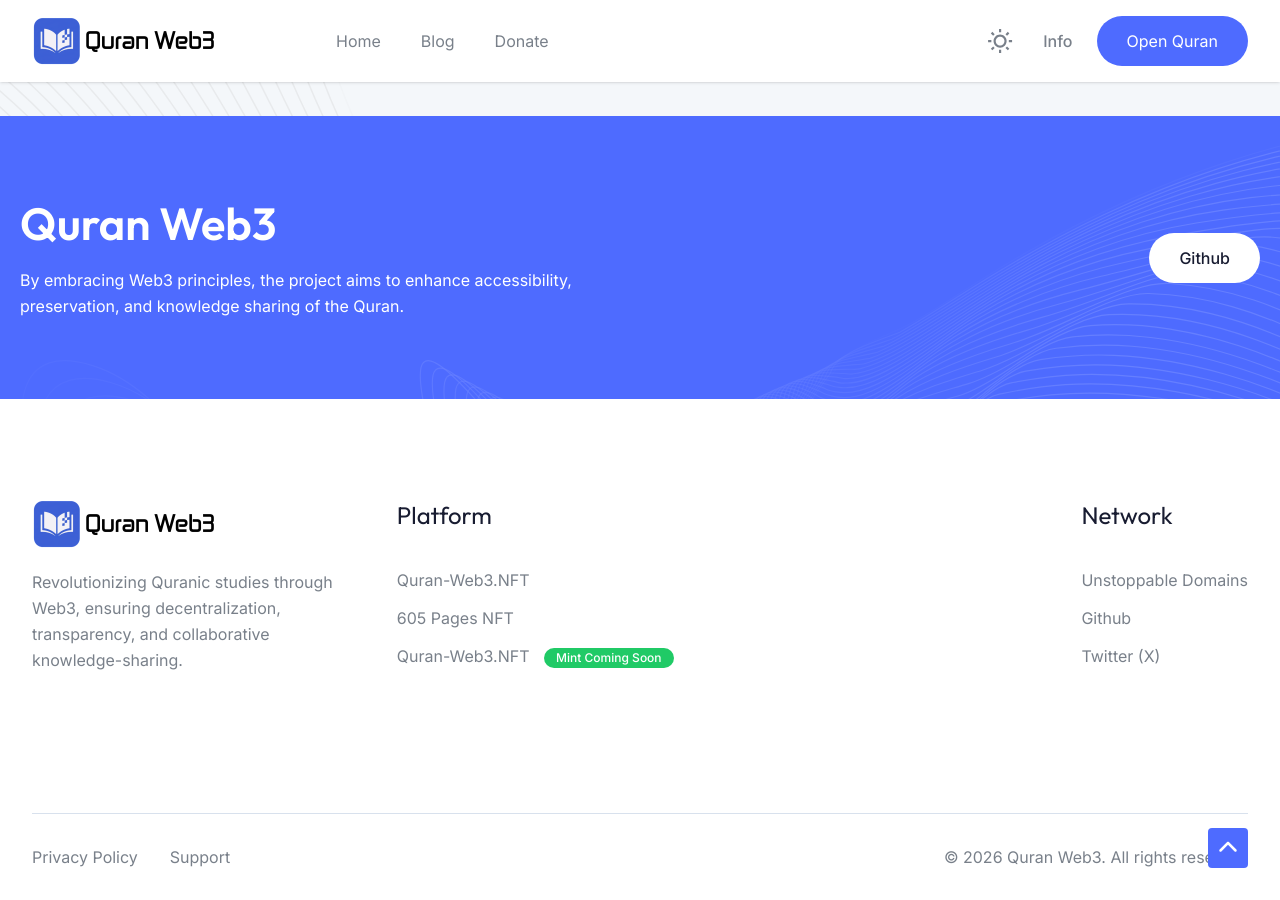
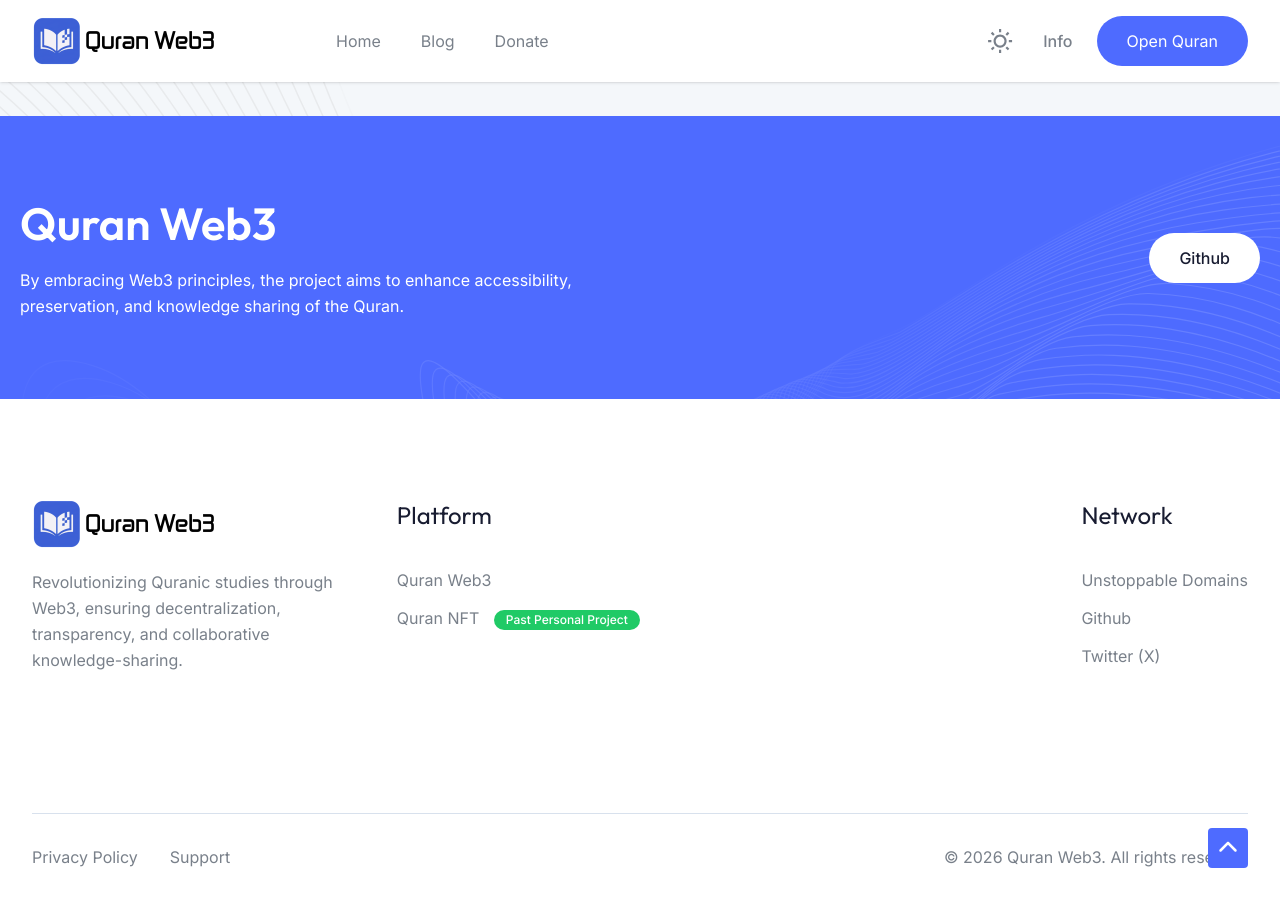
Before and after one commit to quran-web3/quran-web3.github.io, a Jekyll site: the page built from index.html, in a window 1280 px wide and 900 px high, scrolled down 6522 px. Built offline with Jekyll 4.4.1, drawn with Linux system fonts in a browser that asks for light colours.

Commit message:
Update home.html

```diff
--- a/_layouts/home.html
+++ b/_layouts/home.html
@@ -589,12 +589,11 @@
               <div class="animate_top">
                 <h4 class="kk wm tj ec">Platform</h4>
                 <ul>
-                  <li><a href="https://quran-web3-nft.vercel.app/" target="_blank" class="sc xl vb">Quran-Web3.NFT </a></li>
-                  <li><a href="https://polygonscan.com/token/0x74814b153519f3d77d5521cd185dd3071b6a017a" target="_blank" class="sc xl vb">605 Pages NFT</a></li>
+                  <li><a href="https://quran-web3-nft.vercel.app/" target="_blank" class="sc xl vb">Quran Web3</a></li>
                   <li>
-                    <a href="{{ '/mint.html' | relative_url }}" class="sc xl vb">
-                      Quran-Web3.NFT
-                      <span class="sc ek uj lk nh rg zi _i nc">Mint Coming Soon</span>
+                    <a href="https://polygonscan.com/token/0x74814b153519f3d77d5521cd185dd3071b6a017a" target="_blank" class="sc xl vb">
+                      Quran NFT
+                      <span class="sc ek uj lk nh rg zi _i nc">Past Personal Project</span>
                     </a>
                   </li>
                 </ul>
```
